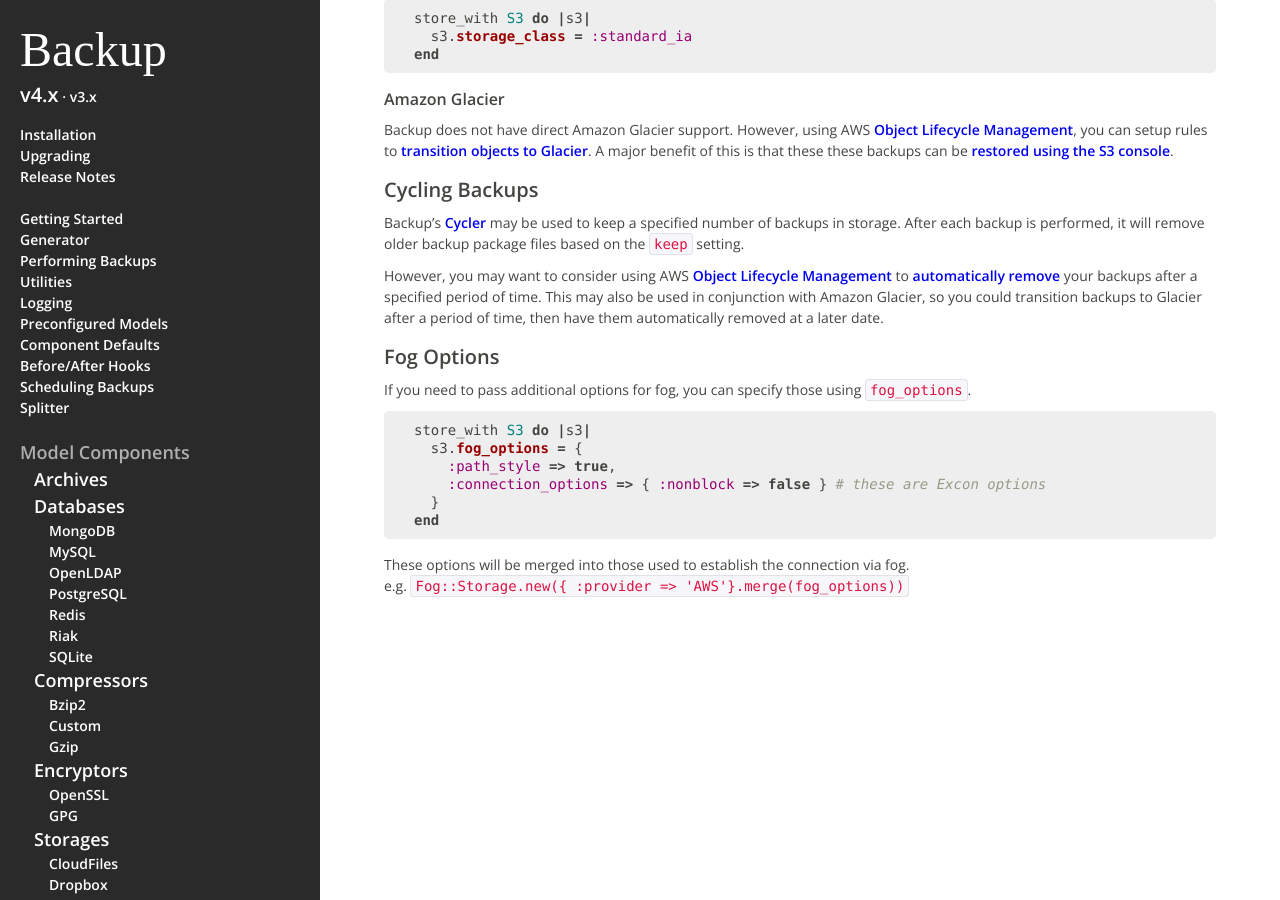
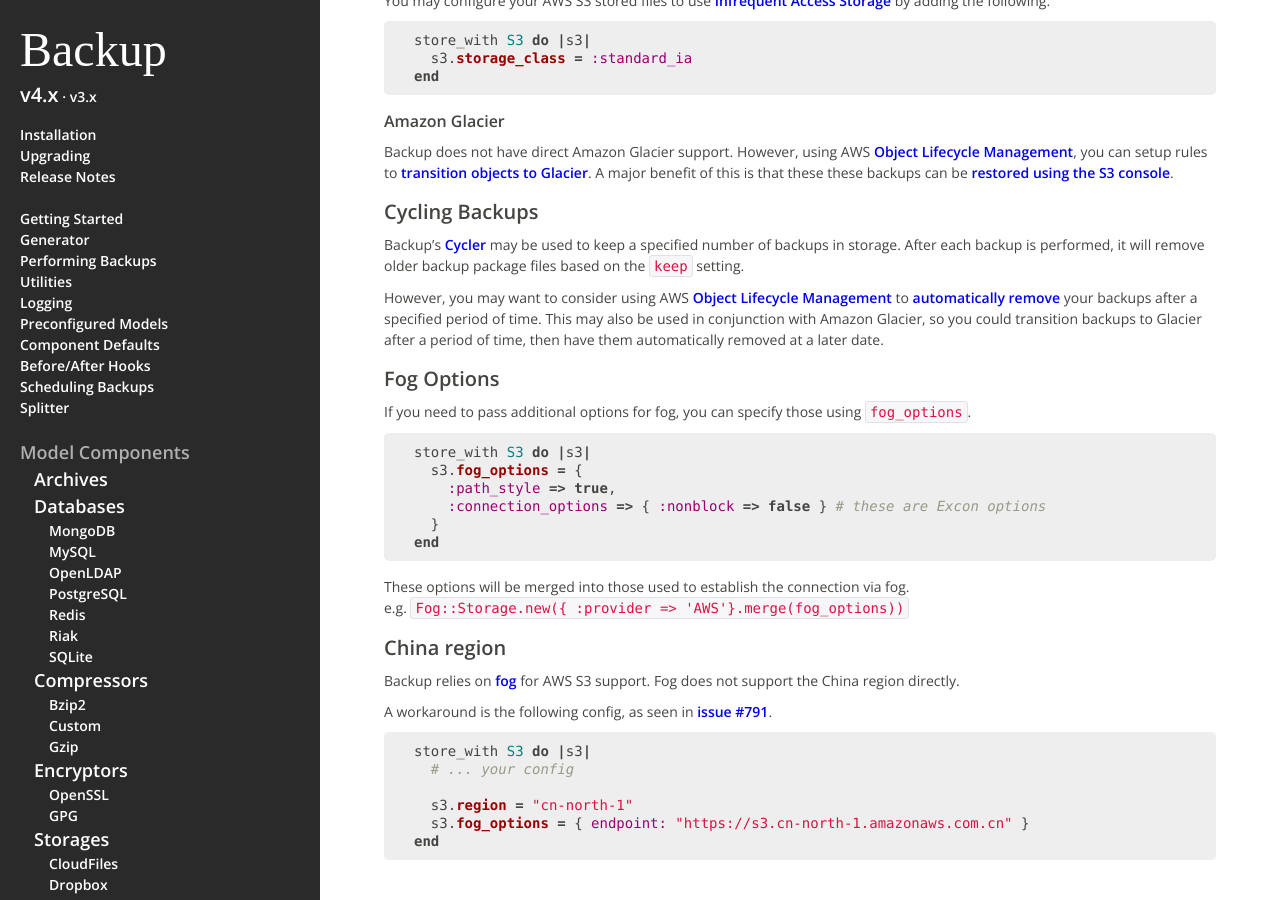
Before and after one commit to backup/backup, a Jekyll site: the page built from v4/storage-s3/index.md, in a window 1280 px wide and 900 px high, scrolled down 1857 px. Built offline with Jekyll 4.4.1, drawn with Linux system fonts in a browser that asks for light colours; some web fonts are replaced; some of the changed text lies outside the part shown.

Commit message:
Add AWS S3 china region documentation

````diff
--- a/v4/storage-s3/index.md
+++ b/v4/storage-s3/index.md
@@ -32,6 +32,7 @@ end
 * `ap-southeast-2` - Asia Pacific (Sydney)
 * `ap-northeast-1` - Asia Pacific (Tokyo)
 * `sa-east-1` - South America (Sao Paulo)
+* `cn-north-1` - China North 1 - see [this section](#china-region) for support.
 
 ### Multipart Uploading
 
@@ -145,6 +146,20 @@ end
 These options will be merged into those used to establish the connection via fog.
 e.g. `Fog::Storage.new({ :provider => 'AWS'}.merge(fog_options))`
 
+### China region
+
+Backup relies on [fog][] for AWS S3 support. Fog does not support the China region directly.
+
+A workaround is the following config, as seen in [issue #791][].
+
+```rb
+store_with S3 do |s3|
+  # ... your config
+
+  s3.region = "cn-north-1"
+  s3.fog_options = { endpoint: "https://s3.cn-north-1.amazonaws.com.cn" }
+end
+```
 
 [Multipart Uploading]:            http://docs.aws.amazon.com/AmazonS3/latest/dev/mpuoverview.html
 [Server-Side Encryption]:         http://docs.aws.amazon.com/AmazonS3/latest/dev/UsingServerSideEncryption.html
@@ -154,5 +169,7 @@ e.g. `Fog::Storage.new({ :provider => 'AWS'}.merge(fog_options))`
 [transition objects to Glacier]:  http://docs.aws.amazon.com/AmazonS3/latest/dev/object-archival.html
 [restored using the S3 console]:  http://docs.aws.amazon.com/AmazonS3/latest/dev/restoring-objects-console.html
 [automatically remove]:           http://docs.aws.amazon.com/AmazonS3/latest/dev/ObjectExpiration.html
+[fog]:                            https://github.com/fog/fog-aws/
+[issue #791]:                      https://github.com/backup/backup/issues/791#issuecomment-239059386
 
 {% include markdown_links %}
````
